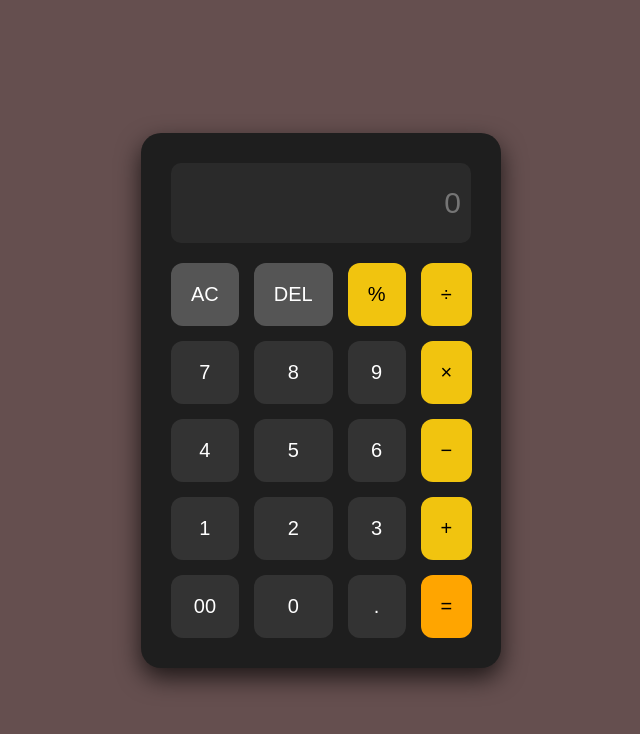
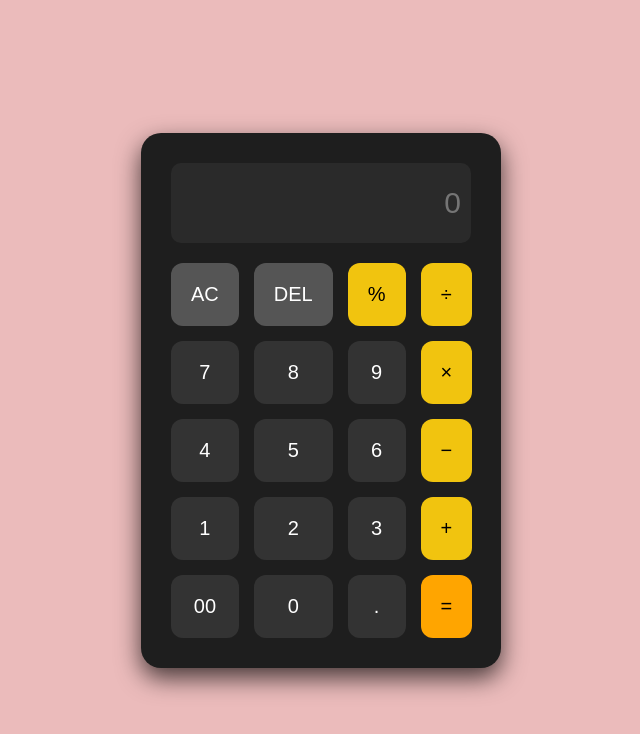
Before and after one commit to Prashanth-Ravikumar/simple-calculator-website, a plain HTML site: page index.html in a window 1280 px wide. Shown: the whole page, without its empty margins (319-959 px from the left). Drawn offline with Linux system fonts and the light colour scheme.

Commit message:
changed the background

```diff
--- a/style.css
+++ b/style.css
@@ -5,7 +5,7 @@
 }
 
 body {
-  background-color: #654f4f;
+  background-color: #ebbbbb;
   display: flex;
   justify-content: center;
   align-items: center;
```
